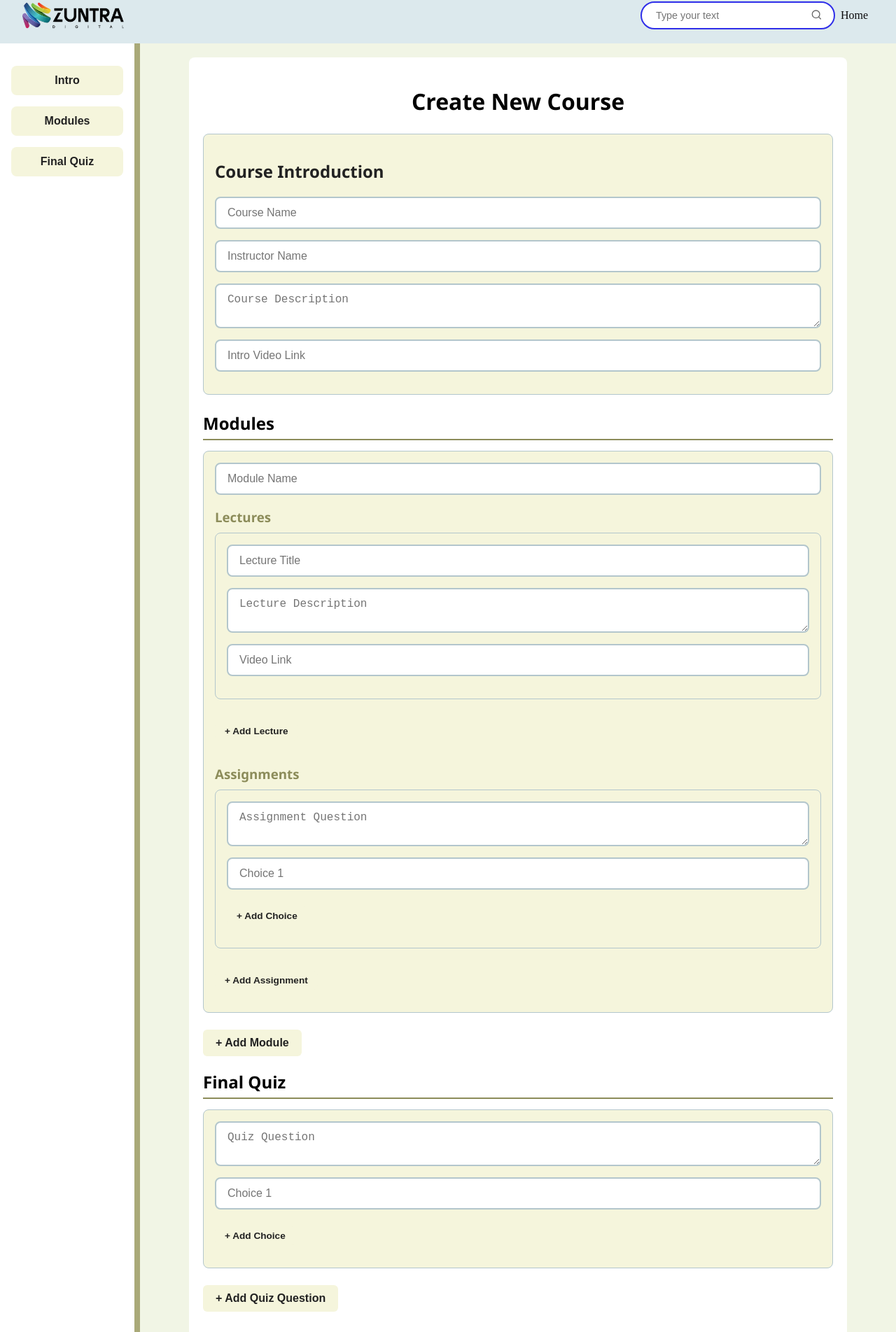
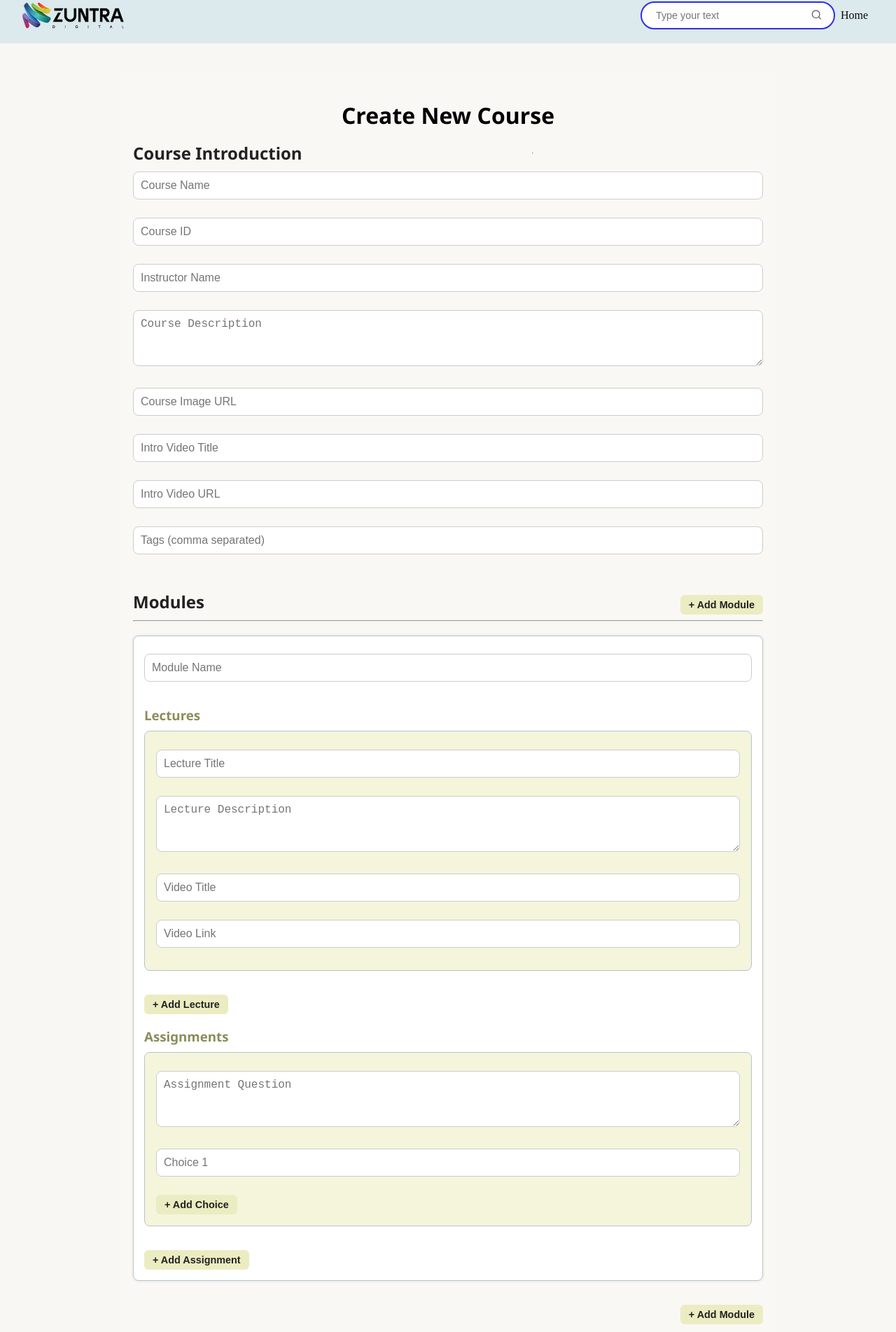
Before and after one commit to abdul8704/EduTrack, a React (Vite) app in the folder client/: page /addcourse in a window 1280 px wide. Shown: the part 18-1921 px from the top of the page at 70% size. Built offline with nearby package versions, Linux system fonts and the light colour scheme.

Commit message:
AddCourse Page Completed

```diff
--- a/client/src/components/AddCourse.jsx
+++ b/client/src/components/AddCourse.jsx
@@ -1,29 +1,34 @@
-import React, { useState, useRef } from "react";
+import React, { useState } from "react";
 import "../styles/addcourse.css";
 
 export const AddCourse = () => {
-  const introRef = useRef(null);
-  const moduleRef = useRef(null);
-  const quizRef = useRef(null);
-
-  const scrollTo = (ref) => ref.current.scrollIntoView({ behavior: "smooth" });
-
   const [courseData, setCourseData] = useState({
     courseName: "",
+    courseId: "",
     instructorName: "",
     description: "",
+    courseImage: "",
+    introVideoTitle: "",
     introVideo: "",
+    tags: "",
     modules: [
       {
         name: "",
-        lectures: [{ title: "", description: "", videoLink: "" }],
+        lectures: [
+          {
+            title: "",
+            description: "",
+            videoTitle: "",
+            videoLink: "",
+          },
+        ],
         assignments: [{ question: "", choices: [""] }],
       },
     ],
-    quiz: [{ question: "", choices: [""] }],
   });
 
-  const handleCourseChange = (e) => setCourseData({ ...courseData, [e.target.name]: e.target.value });
+  const handleCourseChange = (e) =>
+    setCourseData({ ...courseData, [e.target.name]: e.target.value });
 
   const handleModuleChange = (index, field, value) => {
     const newModules = [...courseData.modules];
@@ -43,12 +48,6 @@ export const AddCourse = () => {
     setCourseData({ ...courseData, modules: newModules });
   };
 
-  const handleChoiceChange = (type, moduleIndex, index, choiceIndex, value) => {
-    const updated = [...courseData[type]];
-    updated[index].choices[choiceIndex] = value;
-    setCourseData({ ...courseData, [type]: updated });
-  };
-
   const addModule = () => {
     setCourseData({
       ...courseData,
@@ -56,16 +55,35 @@ export const AddCourse = () => {
         ...courseData.modules,
         {
           name: "",
-          lectures: [{ title: "", description: "", videoLink: "" }],
+          lectures: [
+            {
+              title: "",
+              description: "",
+              videoTitle: "",
+              videoLink: "",
+            },
+          ],
           assignments: [{ question: "", choices: [""] }],
         },
       ],
     });
   };
 
+  const duplicateModule = (index) => {
+    const newModules = [...courseData.modules];
+    const clonedModule = JSON.parse(JSON.stringify(newModules[index]));
+    newModules.splice(index + 1, 0, clonedModule);
+    setCourseData({ ...courseData, modules: newModules });
+  };
+
   const addLecture = (moduleIndex) => {
     const newModules = [...courseData.modules];
-    newModules[moduleIndex].lectures.push({ title: "", description: "", videoLink: "" });
+    newModules[moduleIndex].lectures.push({
+      title: "",
+      description: "",
+      videoTitle: "",
+      videoLink: "",
+    });
     setCourseData({ ...courseData, modules: newModules });
   };
 
@@ -81,25 +99,6 @@ export const AddCourse = () => {
     setCourseData({ ...courseData, modules: newModules });
   };
 
-  const handleQuizChange = (index, field, value) => {
-    const newQuiz = [...courseData.quiz];
-    newQuiz[index][field] = value;
-    setCourseData({ ...courseData, quiz: newQuiz });
-  };
-
-  const addQuizQuestion = () => {
-    setCourseData({
-      ...courseData,
-      quiz: [...courseData.quiz, { question: "", choices: [""] }],
-    });
-  };
-
-  const addQuizChoice = (questionIndex) => {
-    const newQuiz = [...courseData.quiz];
-    newQuiz[questionIndex].choices.push("");
-    setCourseData({ ...courseData, quiz: newQuiz });
-  };
-
   const handleSubmit = (e) => {
     e.preventDefault();
     if (window.confirm("Are you sure to complete the submission?")) {
@@ -108,31 +107,46 @@ export const AddCourse = () => {
   };
 
   return (
-    <div className="addcourse-page">
-      <aside className="sidebar">
-        <button onClick={() => scrollTo(introRef)}>Intro</button>
-        <button onClick={() => scrollTo(moduleRef)}>Modules</button>
-        <button onClick={() => scrollTo(quizRef)}>Final Quiz</button>
-      </aside>
-
+    <div className="addcourse-wrapper">
+      <div className="page-container">
+        <div className="scrollable-content">
           <form className="addcourse-form" onSubmit={handleSubmit}>
             <h1 className="addcourse-title">Create New Course</h1>
 
             {/* Intro Section */}
-        <div ref={introRef} className="addcourse-intro-section">
+            <div className="addcourse-section">
+              <div className="addcourse-section-header">
                 <h2>Course Introduction</h2>
+                <hr />
+              </div>
               <input type="text" name="courseName" placeholder="Course Name" className="addcourse-input" value={courseData.courseName} onChange={handleCourseChange} />
+              <input type="text" name="courseId" placeholder="Course ID" className="addcourse-input" value={courseData.courseId} onChange={handleCourseChange} />
               <input type="text" name="instructorName" placeholder="Instructor Name" className="addcourse-input" value={courseData.instructorName} onChange={handleCourseChange} />
               <textarea name="description" placeholder="Course Description" className="addcourse-textarea" value={courseData.description} onChange={handleCourseChange}></textarea>
-          <input type="text" name="introVideo" placeholder="Intro Video Link" className="addcourse-input" value={courseData.introVideo} onChange={handleCourseChange} />
+              <input type="text" name="courseImage" placeholder="Course Image URL" className="addcourse-input" value={courseData.courseImage} onChange={handleCourseChange} />
+              <input type="text" name="introVideoTitle" placeholder="Intro Video Title" className="addcourse-input" value={courseData.introVideoTitle} onChange={handleCourseChange} />
+              <input type="text" name="introVideo" placeholder="Intro Video URL" className="addcourse-input" value={courseData.introVideo} onChange={handleCourseChange} />
+              <input type="text" name="tags" placeholder="Tags (comma separated)" className="addcourse-input" value={courseData.tags} onChange={handleCourseChange} />
             </div>
 
             {/* Modules Section */}
-        <div className="addcourse-modules" ref={moduleRef}>
+            <div className="addcourse-section">
+              <div className="addcourse-section-header">
                 <h2>Modules</h2>
+                <button type="button" className="addcourse-button-small module-header-button" onClick={addModule}>
+                  + Add Module
+                </button>
+              </div>
+              <hr />
               {courseData.modules.map((module, moduleIndex) => (
                 <div key={moduleIndex} className="addcourse-module">
-              <input type="text" placeholder="Module Name" className="addcourse-input" value={module.name} onChange={(e) => handleModuleChange(moduleIndex, "name", e.target.value)} />
+                  <input
+                    type="text"
+                    placeholder="Module Name"
+                    className="addcourse-input"
+                    value={module.name}
+                    onChange={(e) => handleModuleChange(moduleIndex, "name", e.target.value)}
+                  />
 
                   <div className="addcourse-lectures">
                     <h3>Lectures</h3>
@@ -140,6 +154,7 @@ export const AddCourse = () => {
                       <div key={lectureIndex} className="addcourse-lecture">
                         <input type="text" placeholder="Lecture Title" className="addcourse-input" value={lecture.title} onChange={(e) => handleLectureChange(moduleIndex, lectureIndex, "title", e.target.value)} />
                         <textarea placeholder="Lecture Description" className="addcourse-textarea" value={lecture.description} onChange={(e) => handleLectureChange(moduleIndex, lectureIndex, "description", e.target.value)}></textarea>
+                        <input type="text" placeholder="Video Title" className="addcourse-input" value={lecture.videoTitle} onChange={(e) => handleLectureChange(moduleIndex, lectureIndex, "videoTitle", e.target.value)} />
                         <input type="text" placeholder="Video Link" className="addcourse-input" value={lecture.videoLink} onChange={(e) => handleLectureChange(moduleIndex, lectureIndex, "videoLink", e.target.value)} />
                       </div>
                     ))}
@@ -165,29 +180,20 @@ export const AddCourse = () => {
                   </div>
                 </div>
               ))}
-          <button type="button" className="addcourse-button" onClick={addModule}>+ Add Module</button>
+
+              <div className="addcourse-bottom-addmodule">
+                <button type="button" className="addcourse-button-small" onClick={addModule}>
+                  + Add Module
+                </button>
+              </div>
             </div>
 
-        {/* Final Quiz Section */}
-        <div className="addcourse-final-quiz" ref={quizRef}>
-          <h2>Final Quiz</h2>
-          {courseData.quiz.map((q, qIndex) => (
-            <div key={qIndex} className="addcourse-quiz-question-block">
-              <textarea placeholder="Quiz Question" className="addcourse-textarea" value={q.question} onChange={(e) => handleQuizChange(qIndex, "question", e.target.value)}></textarea>
-              {q.choices.map((choice, cIndex) => (
-                <input key={cIndex} type="text" placeholder={`Choice ${cIndex + 1}`} className="addcourse-input" value={choice} onChange={(e) => handleChoiceChange("quiz", null, qIndex, cIndex, e.target.value)} />
-              ))}
-              <button type="button" className="addcourse-button-small" onClick={() => addQuizChoice(qIndex)}>+ Add Choice</button>
-            </div>
-          ))}
-          <button type="button" className="addcourse-button" onClick={addQuizQuestion}>+ Add Quiz Question</button>
-        </div>
-
-        {/* Submit Button */}
             <div className="addcourse-submit-container">
               <button type="submit" className="addcourse-submit-button">Submit Course</button>
             </div>
           </form>
         </div>
+      </div>
+    </div>
   );
 };
--- a/client/src/styles/addcourse.css
+++ b/client/src/styles/addcourse.css
@@ -1,108 +1,27 @@
-/* Outer flex container */
+/* Outer wrapper */
 .addcourse-wrapper {
   display: flex;
   flex-direction: column;
-  height: 100vh;
-  overflow: hidden;
 }
 
-/* Sidebar + Form Container */
+/* Page and scroll handling */
 .page-container {
   display: flex;
   flex: 1;
-  height: calc(100vh - 6rem); /* 3rem navbar + 3rem footer */
-  overflow: hidden;
-}
-.addcourse-intro-section {
-  margin-bottom: 1.5rem;
-  padding: 1rem;
-  border: 0.0625rem solid #b3c6cc;
-  border-radius: 0.5rem;
-  background-color: #f5f5dc; /* Beige */
 }
 
-.addcourse-page {
-  display: flex;
-  flex-direction: row;
-  height: 100%;
-  overflow-y: auto;
-}
-
-/* Scroll only form section */
-.scrollable-content {
-  flex: 1;
-  overflow-y: auto;
-  height: calc(100vh - 6rem); /* assuming 3rem navbar + 3rem footer */
-  padding: 1rem;
-  background-color: #ffffff;
-  scroll-behavior: smooth; /* Beige form background */
-}
-
-/* Sidebar Fixed */
-.sidebar-fixed {
-  width: 200px;
-  height: 100vh;
-  position: sticky;
-  top: 0;
-  background:  #ffffff; /* Olive green or change to suit beige theme */
-  color: #ffffff;
-  border-right: #a9a978 solid 0.5rem;
-  flex-shrink: 0;
-  overflow-y: auto;
-  z-index: 100;
-}
-
-
-/* Sidebar Layout */
-.sidebar {
-  width: 200px;
-  flex-shrink: 0;
-  background-color: #ffffff;
-  border-right: 0.5rem solid #a9a978;
-  padding: 2rem 1rem;
-  box-sizing: border-box;
-  display: flex;
-  flex-direction: column;
-  gap: 1rem;
-}
-
-/* Sidebar Buttons */
-.sidebar button {
-  background-color: #f5f5dc;
-  color: #222;
-  border: none;
-  padding: 0.75rem 1.25rem;
-  font-size: 1rem;
-  font-weight: 600;
-  border-radius: 0.5rem;
-  cursor: pointer;
-  transition: background-color 0.3s ease;
-}
-
-.sidebar button:hover {
-  background-color: #e6e6c2;
-}
-
-/* Form Styling */
+/* Form layout */
 .addcourse-form {
-  flex: 1;
-  overflow-y: auto;
   max-width: 56.25rem;
   margin: 1.25rem auto;
   padding: 1.25rem;
   border-radius: 0.5rem;
   font-family: 'Segoe UI', Tahoma, Geneva, Verdana, sans-serif;
   color: #222;
-  background-color: #ffffff;
+  background-color: #faf8f5;
 }
 
-.addcourse-wrapper,
-.page-container,
-.scrollable-content {
-  all: unset;
-}
-
-/* Form Titles */
+/* Titles */
 .addcourse-title {
   text-align: center;
   color: #000000;
@@ -119,7 +38,7 @@
   padding-bottom: 0.375rem;
 }
 
-/* Input Fields */
+/* Inputs */
 .addcourse-input,
 .addcourse-textarea {
   width: 100%;
@@ -130,10 +49,9 @@
   border-radius: 0.5rem;
   font-size: 1rem;
   resize: vertical;
-  transition: border-color 0.3s ease;
-  display: block;
   background-color: #fff;
   color: #222;
+  transition: border-color 0.3s ease;
 }
 
 .addcourse-input:focus,
@@ -142,7 +60,7 @@
   background-color: #fefee5;
 }
 
-/* Module Sections */
+/* Intro and Modules cards */
 .addcourse-module,
 .addcourse-lecture,
 .addcourse-assignment,
@@ -154,7 +72,9 @@
   background: #f5f5dc;
 }
 
-/* Subheadings */
+
+
+/* Subtitles */
 .addcourse-lectures h3,
 .addcourse-assignments h3 {
   color: #8c8c5a;
@@ -166,14 +86,14 @@
 .addcourse-button,
 .addcourse-button-small,
 .addcourse-submit-button {
-  background-color: #f5f5dc;
+  background-color: #ececc2;
   border: none;
   color: #222;
   padding: 0.625rem 1.125rem;
   border-radius: 0.375rem;
   cursor: pointer;
   font-weight: 600;
-  transition: background-color 0.25s ease;
+  transition: background-color 0.25s ease, transform 0.1s ease;
   font-size: 1rem;
   user-select: none;
 }
@@ -181,15 +101,13 @@
 .addcourse-button:hover,
 .addcourse-button-small:hover,
 .addcourse-submit-button:hover {
-  background-color: #e6e6c2;
+  background-color: #dadab0;
 }
 
-.addcourse-button-small {
-  padding: 0.375rem 0.875rem;
-  font-size: 0.85rem;
-  display: inline-block;
-  margin-top: 0.5rem;
-  margin-bottom: 1rem;
+.addcourse-button:active,
+.addcourse-button-small:active,
+.addcourse-submit-button:active {
+  transform: scale(0.97);
 }
 
 /* Submit Button Centered */
@@ -203,7 +121,97 @@
   margin: 0 auto;
 }
 
-/* Responsive Adjustments */
+.addcourse-wrapper {
+  padding: 20px;
+  background-color: #f9f7f3;
+}
+
+.page-container {
+  max-width: 1000px;
+  margin: auto;
+}
+
+
+.addcourse-form {
+  display: flex;
+  flex-direction: column;
+}
+
+.addcourse-title {
+  font-size: 2rem;
+  margin-bottom: 1rem;
+}
+
+.addcourse-section {
+  margin-bottom: 2rem;
+}
+
+.addcourse-section-header {
+  display: flex;
+  align-items: center;
+  justify-content: space-between;
+}
+
+.addcourse-section-header h2 {
+  margin: 0;
+}
+
+.addcourse-input,
+.addcourse-textarea {
+  width: 100%;
+  margin-top: 10px;
+  padding: 10px;
+  font-size: 1rem;
+  border: 1px solid #ccc;
+  border-radius: 8px;
+}
+
+.addcourse-textarea {
+  min-height: 80px;
+  resize: vertical;
+}
+
+.addcourse-module {
+  background-color: #fff;
+  padding: 15px;
+  margin-top: 20px;
+  border-radius: 8px;
+  box-shadow: 0 0 4px rgba(0, 0, 0, 0.1);
+}
+
+.addcourse-button-small {
+  margin-top: 10px;
+  padding: 6px 12px;
+  font-size: 0.9rem;
+  cursor: pointer;
+  border: none;
+  border-radius: 6px;
+}
+
+.module-header-button {
+  margin-left: 20px;
+}
+
+.addcourse-bottom-addmodule {
+  margin-top: 20px;
+  text-align: right;
+}
+
+.addcourse-submit-container {
+  text-align: center;
+  margin-top: 30px;
+}
+
+.addcourse-submit-button {
+  padding: 12px 24px;
+  font-size: 1rem;
+  border: none;
+  border-radius: 10px;
+  cursor: pointer;
+}
+
+
+/* Responsive */
 @media (max-width: 48rem) {
   .addcourse-form {
     padding: 0.9375rem;
--- a/client/src/styles/navbar.css
+++ b/client/src/styles/navbar.css
@@ -255,7 +255,6 @@ body {
   text-align: center;
   margin-top: 1rem;
 }
-
 body.navbar-menu-open {
   overflow: hidden;
 }
```
Lines whose indentation alone changed are shown as unchanged.
